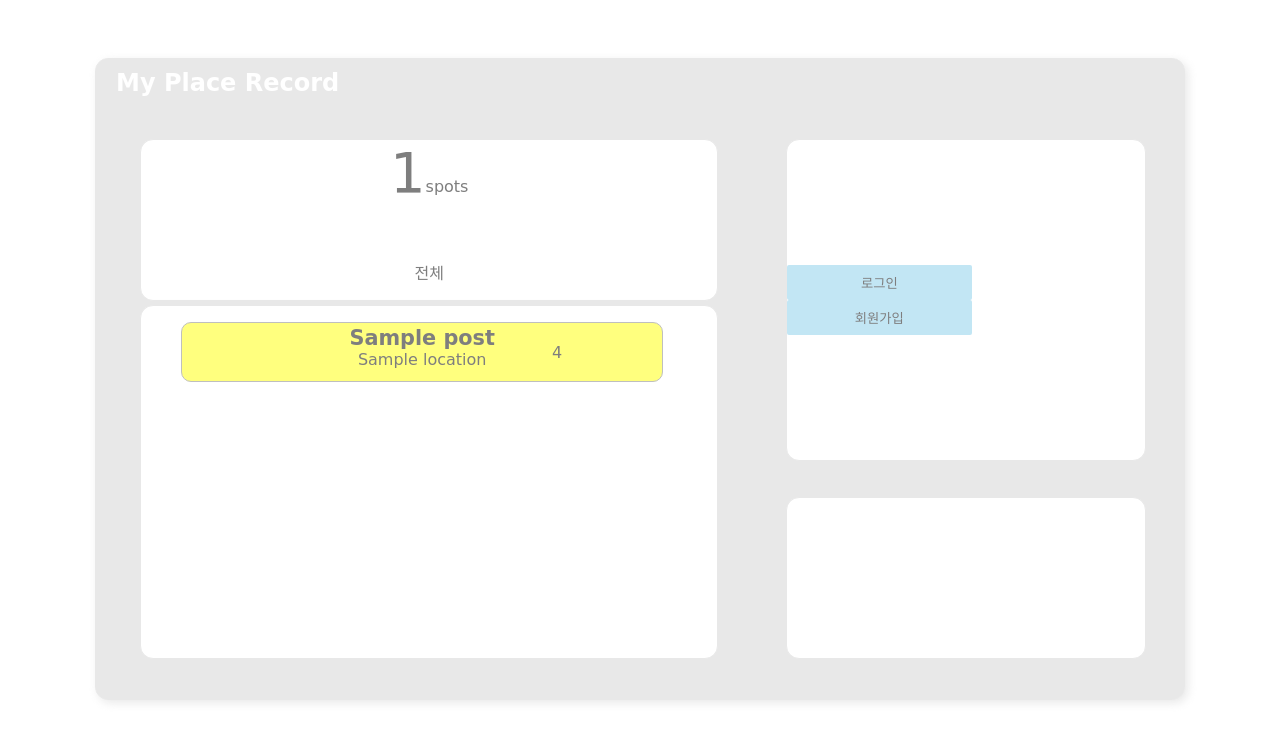
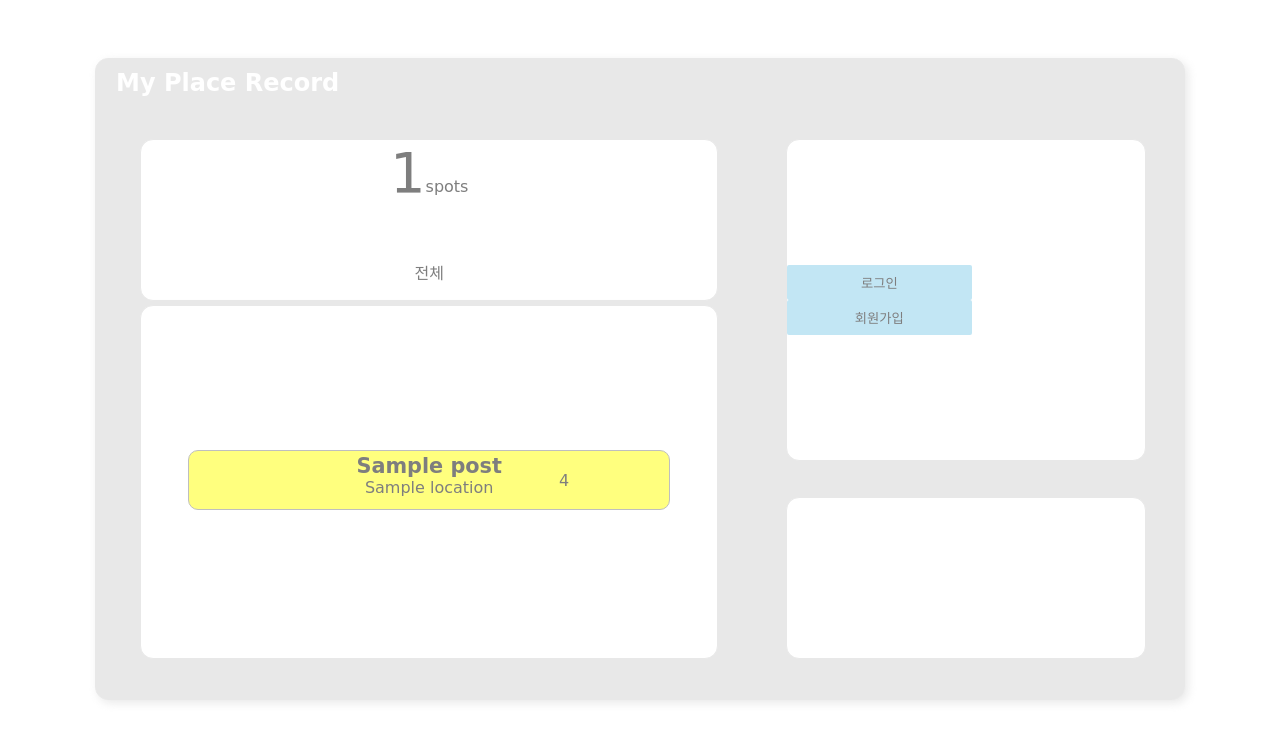
Before and after one commit to Odreystella/My_Place_Record_Project2, a Django app: template place/templates/index.html in a window 1280 px wide. Shown: the top 741 px of the page. Run offline with Django 3.2, Linux system fonts and the light colour scheme; the template is opened without the code that fills it: most values are stand-ins (such as "Sample title", 1, 10 or a date in 2020); some web fonts are replaced.

Commit message:
fix: view 5 posts in index.html
- css fix

```diff
--- a/place/services.py
+++ b/place/services.py
@@ -6,7 +6,7 @@ from place.dto import CreateDto, UpdateDto
 class PlaceService():
     @staticmethod
     def get_all_posts():
-        return Place.objects.all()
+        return Place.objects.all().order_by('-created_at')[:5]
 
     @staticmethod
     def find_by_post(category_pk):
--- a/place/static/index.css
+++ b/place/static/index.css
@@ -50,9 +50,14 @@
     height: 44vh;
     background-color: #fff;
     overflow: hidden;
+    display: flex;
+    justify-content: center;
+    align-items: center;
 }
 .post > ul {
     list-style: none;
+    margin: 0;
+    padding: 0;
 }
 .post > ul > li {
     position: relative;
```
